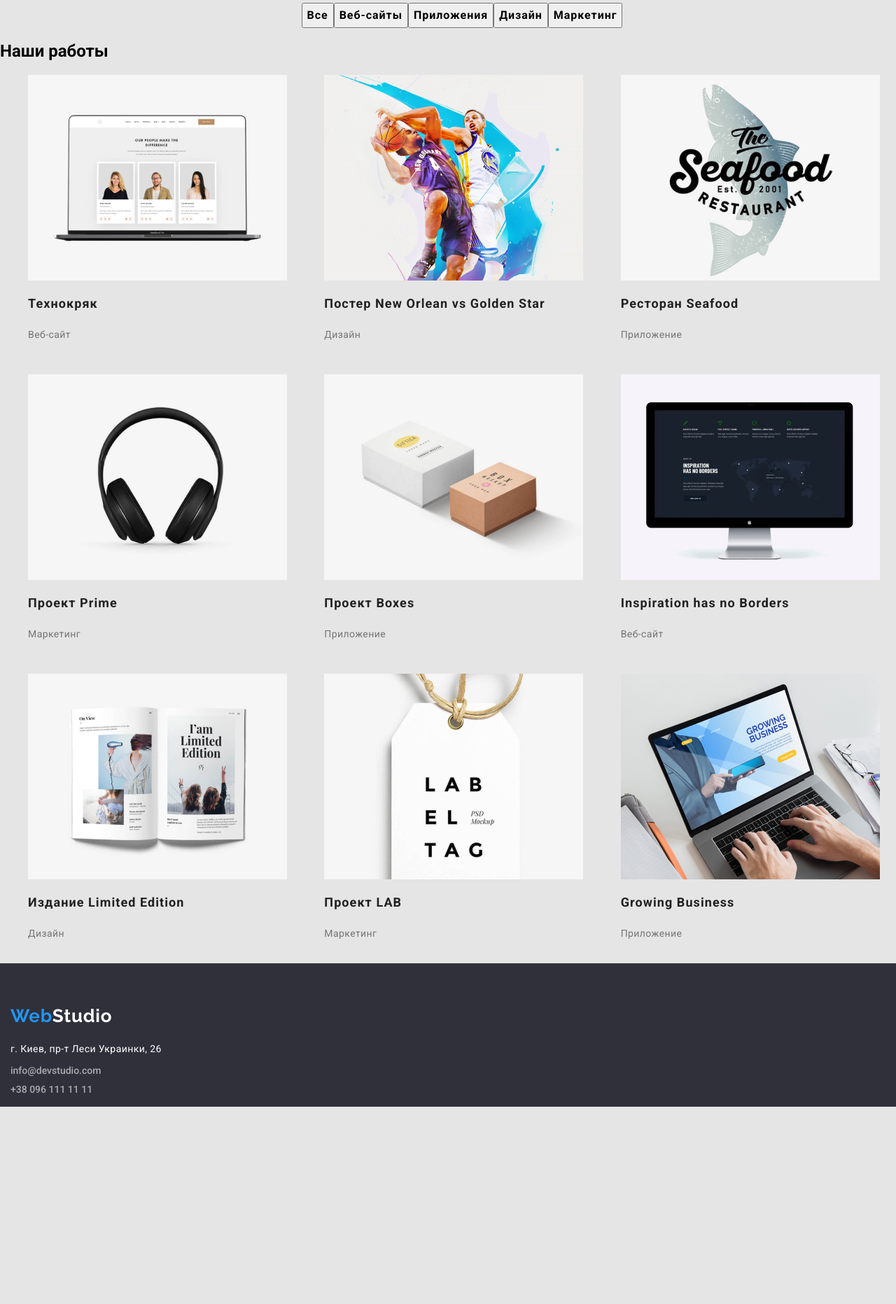
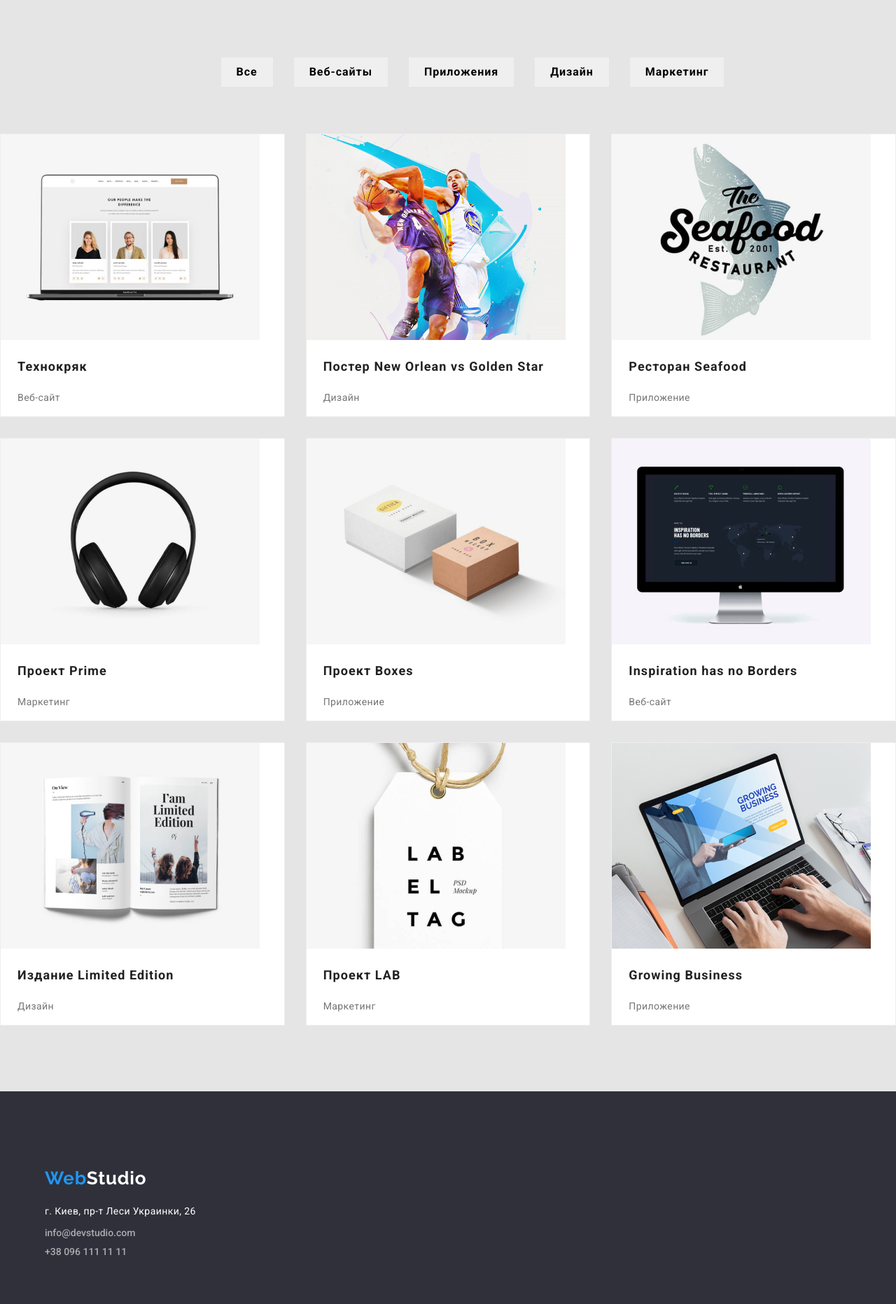
Before and after one commit to danielnedefo/goit-markup-hw-08, a plain HTML site: page portfolio.html in a window 1280 px wide. Shown: the part 92-1956 px from the top of the page at 70% size. Before the commit the page ends 1674 px from the top, so only its background shows below. Drawn offline with nearby package versions, Linux system fonts and the light colour scheme.

Commit message:
last
последние правки

```diff
--- a/css/styles.css
+++ b/css/styles.css
@@ -53,6 +53,7 @@ font-size: 14px;
 line-height: 1.71;
 letter-spacing: 0.03em;
 color: white;
+min-width: 231px;
 }
 .description-text{
 font-family: Roboto;
@@ -78,6 +79,8 @@ display: flex;
 align-items: center;
 text-align: center;
 letter-spacing: 0.06em;
+padding: 6px 22px;
+border-width: 0px;
 }
 .description-head{
   font-family: Roboto;
@@ -95,6 +98,7 @@ box-shadow: 0px 4px 4px rgba(0, 0, 0, 0.15);
 border-radius: 4px;
 display: flex;
 margin-left: 580px;
+padding: 10px 32px;
 }
 .header{
 background: #FFFFFF;
@@ -225,8 +229,6 @@ margin-top: 15px;
 .item{
 margin-left: 30px;
   margin-top: 30px;
-  margin-left: -30px;
-  margin-top: -30px;
    flex-basis: calc(100% / 4 - 30px);
 }
 
@@ -237,6 +239,7 @@ margin-left: 30px;
   flex-wrap: wrap;
    margin-left: -30px;
   margin-top: -30px;
+  padding: 0px;
 /*   material shadow v1 */
   /* box-shadow: 0px 1px 3px rgba(0, 0, 0, 0.12), 0px 1px 1px rgba(0, 0, 0, 0.14), 0px 2px 1px rgba(0, 0, 0, 0.2);
   border-radius: 0px 0px 4px 4px; */
@@ -292,21 +295,17 @@ text-indent: 100%;
   white-space: nowrap;
   overflow: hidden;
 }
-.buttom-text{
-  padding: 10px 32px;
-}
 .team{
   background: #F5F4FA;
-  /* margin-bottom: 94px; */
-}
-.container-team{
-  margin-bottom: 94px;
+  padding-bottom: 94px;
 }
 .footer-block{
   box-sizing: border-box;
   width: 252px;
   display: flex;
   flex-direction: column;
+  padding: 49px;
+  min-width: 231px;
 }
 .footer-logo{
   margin-top: 60px;
@@ -339,9 +338,43 @@ text-indent: 100%;
   flex-wrap: wrap;
   margin-left: -30px;
   margin-top: -30px;
+  padding: 0px;
 }
 .work-list-works{
   margin-left: 30px;
   margin-top: 30px;
   flex-basis: calc(100% / 3 - 30px);
+ background: #FFFFFF;
+border: 1px solid #EEEEEE;
+box-sizing: border-box;
 }
+.main-position{
+  margin-bottom: 94px;
+  margin-top: 94px;
+}
+.people-names{
+  margin-top: 30px;
+  text-align: center;
+}
+.people-position{
+ text-align: center;
+ margin-top: 10px;
+}
+.project-name{
+  margin-left: 24px;
+  margin-top: 20px;
+}
+.description-text{
+  margin-left: 24px;
+  margin-top: 4px;
+}
+.button-style{
+ margin-left: 30px;
+
+}
+.buttom-text-hero{
+  page-break-inside: 10px 32px;
+}
+.link-block{
+  display: block;
+}
--- a/portfolio.html
+++ b/portfolio.html
@@ -23,7 +23,7 @@
         </a>
         </div>
         <ul class="remove-markers inline">
-          <li class="studio"><a class="link-decoration" href=""> Студия</a></li>
+          <li class="studio"><a class="link-decoration" href="./index.html"> Студия</a></li>
           <li class="portfolio">
             <a class="link-decoration color-light" href="./portfolio.html">Портфолио</a>
           </li>
@@ -45,72 +45,121 @@
        </div>
     </header>
   <main>
+    <div class="main-position">
   <ul class="remove-markers inline">
+    <div class="button-style">
     <li>
       <button type="button" class="change-color button-text">Все</button>
     </li>
+    </div>
+    <div class="button-style">
     <li>
       <button type="button" class="change-color button-text">Веб-сайты</button>
     </li>
-    <li><button type="button" class="change-color button-text">Приложения</button>
+    </div>
+    <div class="button-style">
+    <li>
+      <button type="button" class="change-color button-text">Приложения</button>
     </li>
+    </div>
+    <div class="button-style">
     <li>
       <button type="button" class="change-color button-text">Дизайн</button>
     </li>
+    </div>
+    <div class="button-style">
     <li>
       <button type="button" class="change-color button-text">Маркетинг</button>
     </li>
+    </div>
   </ul>
   <section>
-    <h1>Наши работы</h1>
+    <h1 class="h-hidden">Наши работы</h1>
     <ul class="remove-markers work-list">
       <li class="work-list-works">
         <img src="./images/11.jpg" width="370" alt="Ноутбук с сайтом">
+        <div class="project-name">
         <h2 class="description-head">Технокряк</h2>
+        </div>
+        <div class="project-type">
         <p class="description-text">Веб-сайт</p>
+        </div>
       </li>
       <li class="work-list-works">
         <img src="./images/12.jpg" width="370" alt="Баскетболисты">
+        <div class="project-name">
         <h2 class="description-head">Постер New Orlean vs Golden Star</h2>
+        </div>
+        <div class="project-type">
         <p class="description-text">Дизайн</p>
+        </div>
       </li>
       <li class="work-list-works">
         <img src="./images/13.jpg" width="370" alt="Эмблема ресторана">
+        <div class="project-name">
         <h2 class="description-head">Ресторан Seafood</h2>
+        </div>
+        <div class="project-type">
         <p class="description-text">Приложение</p>
+        </div>
       </li>
       <li class="work-list-works">
         <img src="./images/14.jpg" width="370" alt="Наушники">
+        <div class="project-name">
         <h2 class="description-head">Проект Prime</h2>
+        </div>
+        <div class="project-type">
         <p class="description-text">Маркетинг</p>
+        </div>
       </li>
       <li class="work-list-works">
         <img src="./images/15.jpg" width="370" alt="Коробочки">
+        <div class="project-name">
         <h2 class="description-head">Проект Boxes</h2>
+        </div>
+        <div class="project-type">
         <p class="description-text">Приложение</p>
+        </div>
       </li>
       <li class="work-list-works">
         <img src="./images/16.jpg" width="370" alt="Монитор">
+        <div class="project-name">
         <h2 class="description-head">Inspiration has no Borders</h2>
+        </div>
+        <div class="project-type">
         <p class="description-text">Веб-сайт</p>
+        </div>
       </li>
       <li class="work-list-works">
         <img src="./images/17.jpg" width="370" alt="Открытая книга">
+        <div class="project-name">
         <h2 class="description-head">Издание Limited Edition</h2>
+        </div>
+        <div class="project-type">
         <p class="description-text">Дизайн</p>
+        </div>
       </li>
       <li class="work-list-works">
         <img src="./images/18.jpg" width="370" alt="Лейба">
+        <div class="project-name">
         <h2 class="description-head">Проект LAB</h2>
+        </div>
+        <div class="project-type">
         <p class="description-text">Маркетинг</p>
+        </div>
       </li>
       <li class="work-list-works">
         <img src="./images/19.jpg" width="370" alt="Печать за ноутбуком">
+        <div class="project-name">
         <h2 class="description-head">Growing Business</h2>
+        </div>
+        <div class="project-type">
         <p class="description-text">Приложение</p>
+        </div>
       </li>
     </ul>
   </section>
+  </div>
   </main>
   <footer class="footer">
       <div class="footer-block">
```
Also changed, not shown: index.html (+23 -7 lines).
